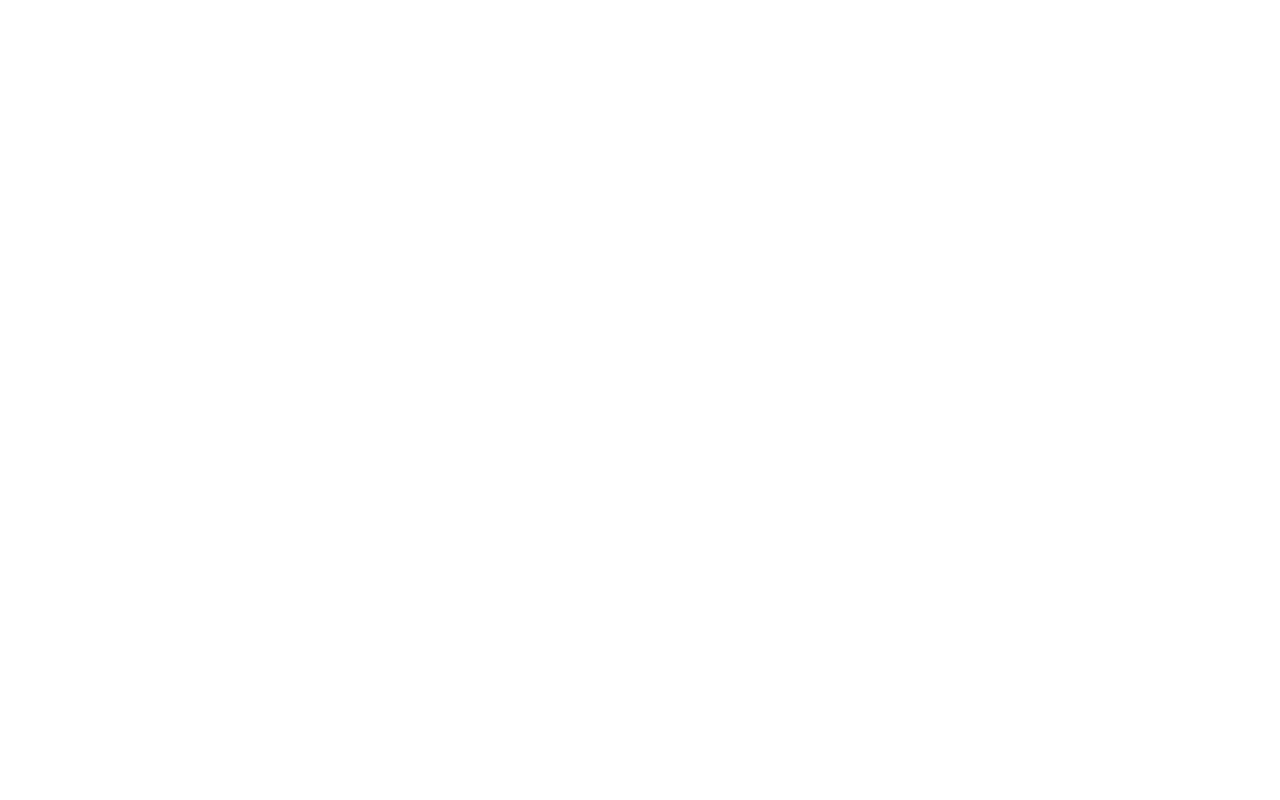
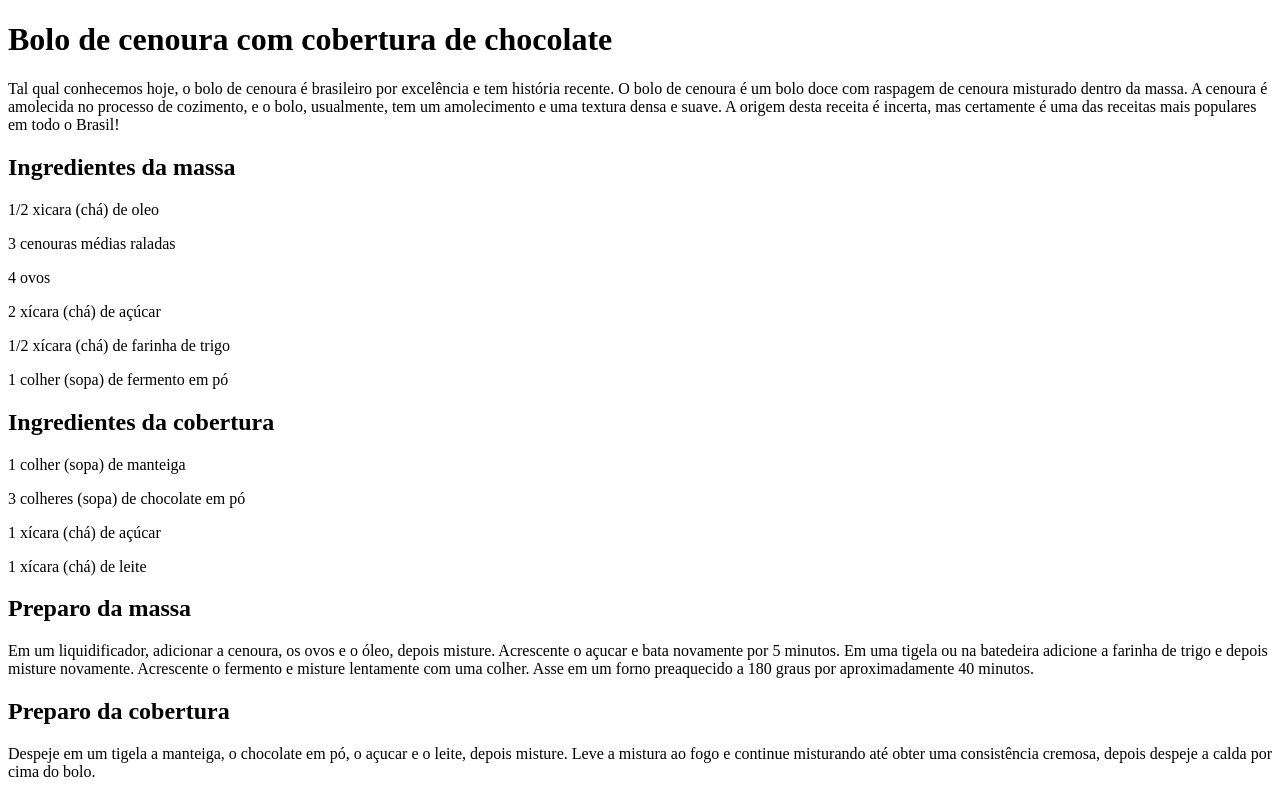
Before and after one commit to wssantanna/aula08_introducao-a-linguagem-html, a plain HTML site: page atividade/index.html in a window 1280 px wide. Drawn offline with Linux system fonts and the light colour scheme.

Commit message:
Correção da atividade

```diff
--- a/atividade/index.html
+++ b/atividade/index.html
@@ -3,9 +3,38 @@
 <head>
     <meta charset="UTF-8">
     <meta name="viewport" content="width=device-width, initial-scale=1.0">
-    <title>Conta</title>
+    <title>Bolo de cenoura</title>
 </head>
 <body>
+    <div>
+        <h1>Bolo de cenoura com cobertura de chocolate</h1>
+        <p>Tal qual conhecemos hoje, o bolo de cenoura é brasileiro por excelência e tem história recente. O bolo de cenoura é um bolo doce com raspagem de cenoura misturado dentro da massa. A cenoura é amolecida no processo de cozimento, e o bolo, usualmente, tem um amolecimento e uma textura densa e suave. A origem desta receita é incerta, mas certamente é uma das receitas mais populares em todo o Brasil!</p>
 
+        <div>
+            <h2>Ingredientes da massa</h2>
+            <p>1/2 xicara (chá) de oleo</p>
+            <p>3 cenouras médias raladas</p>
+            <p>4 ovos</p>
+            <p>2 xícara (chá) de açúcar</p>
+            <p>1/2 xícara (chá) de farinha de trigo</p>
+            <p>1 colher (sopa) de fermento em pó</p>
+        </div>
+
+        <div>
+            <h2>Ingredientes da cobertura</h2>
+            <p>1 colher (sopa) de manteiga</p>
+            <p>3 colheres (sopa) de chocolate em pó</p>
+            <p>1 xícara (chá) de açúcar</p>
+            <p>1 xícara (chá) de leite</p>
+        </div>
+        <div>
+            <h2>Preparo da massa</h2>
+            <p>Em um liquidificador, adicionar a cenoura, os ovos e o óleo, depois misture. Acrescente o açucar e bata novamente por 5 minutos. Em uma tigela ou na batedeira adicione a farinha de trigo e depois misture novamente. Acrescente o fermento e misture lentamente com uma colher. Asse em um forno preaquecido a 180 graus por aproximadamente 40 minutos.</p>
+        </div>
+        <div>
+            <h2>Preparo da cobertura</h2>
+            <p>Despeje em um tigela a manteiga, o chocolate em pó, o açucar e o leite, depois misture. Leve a mistura ao fogo e continue misturando até obter uma consistência cremosa, depois despeje a calda por cima do bolo.</p>
+        </div>
+    </div>
 </body>
 </html>
```
